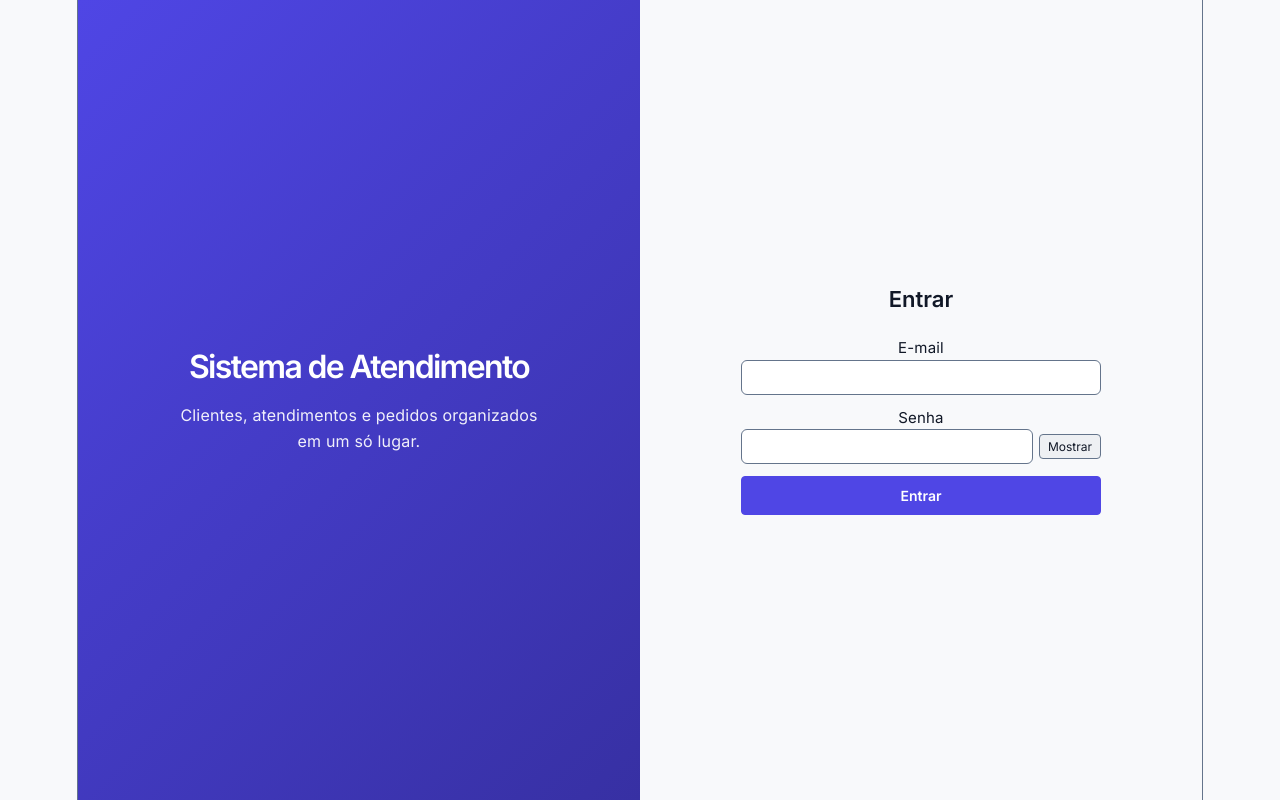
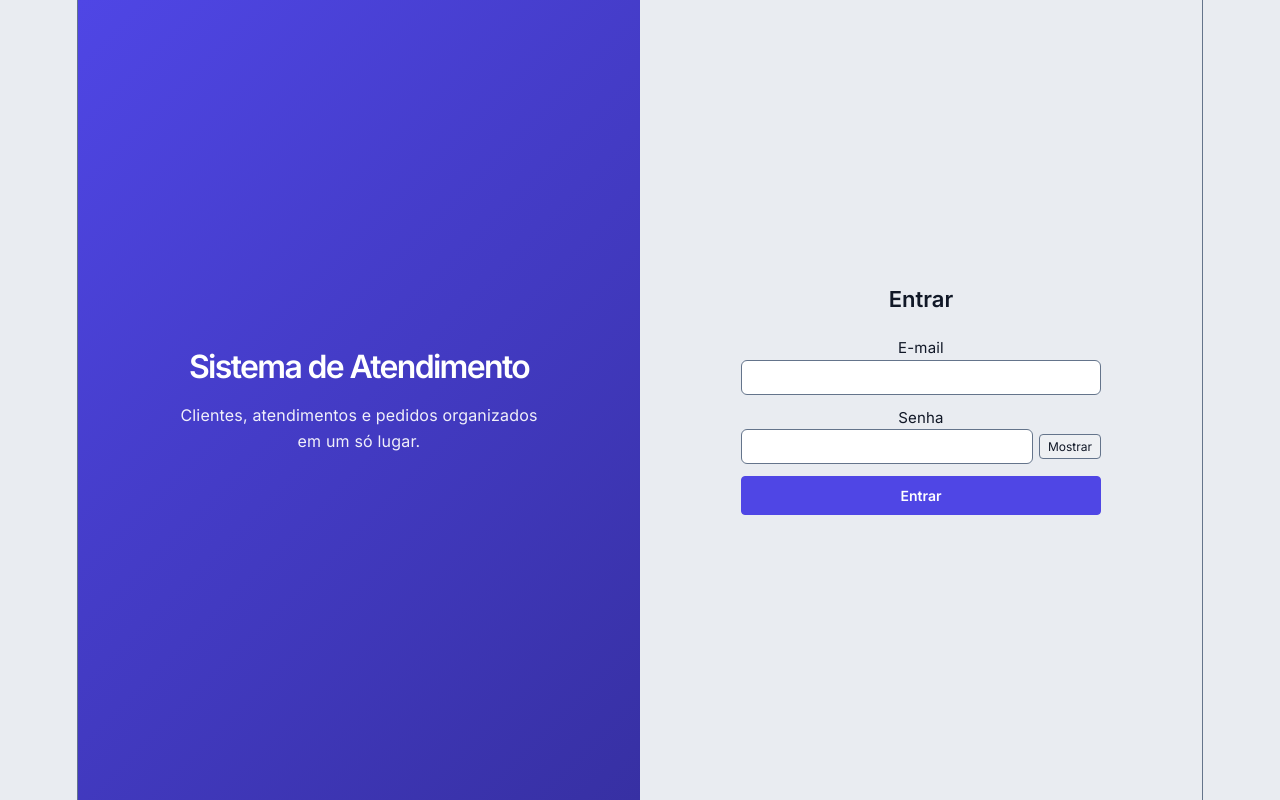
Before and after one commit to LeonardoDonizetti/Sistema-automatico-Controle-empresarial-e-Agente-de-IA, a React (Vite) app in the folder frontend/: page / in a window 1280 px wide. Built offline with nearby package versions, Linux system fonts and the light colour scheme; no server answers.

Commit message:
intensifica contraste do fundo no tema claro e adiciona sombra sutil em cards e tabelas

```diff
--- a/frontend/src/styles/paginas.css
+++ b/frontend/src/styles/paginas.css
@@ -3,9 +3,10 @@
 
     --fonte-base: "Inter", system-ui, -apple-system, "Segoe UI", Roboto, sans-serif;
 
-    /* Fundo "chão" da página, levemente quebrado (não branco puro) pra dar
-       profundidade. Contraste revalidado com este tom (ver notas abaixo). */
-    --tema-bg: #f8f9fb;
+    /* Fundo "chão" da página, quebrado o suficiente pra ser perceptível a
+       olho nu (~11% menos luminoso que branco puro). Contraste revalidado
+       com este tom (ver notas abaixo). */
+    --tema-bg: #e9ecf1;
     /* Fundo "superfície": cards, tabelas, painéis e campos de formulário -
        um branco mais puro que flutua sobre o --tema-bg. */
     --tema-superficie: #ffffff;
@@ -43,12 +44,16 @@
     --tema-erro: #dc2626;
     --tema-erro-bg-suave: rgba(220, 38, 38, 0.08);
 
-    /* Contraste revalidado contra o novo --tema-bg (#f8f9fb, luminância
-       0.9467 vs 1.0 do branco puro anterior):
-       texto principal #111827: 16.84:1 (era ~18.9:1)
-       texto suave #6b7280: 4.59:1 (era 4.83:1 - continua >= 4.5:1)
-       marca #4f46e5 (link/borda): 5.97:1 (era 6.29:1)
-       borda #64748b: 4.52:1 (era 4.76:1 - continua >= 3:1) */
+    /* Contraste revalidado contra o novo --tema-bg (#e9ecf1, luminância
+       0.8367 vs 1.0 do branco puro):
+       texto principal #111827: 14.98:1
+       marca #4f46e5 (link/borda): 5.49:1
+       borda #64748b: 4.02:1 (continua >= 3:1)
+       texto suave #6b7280: 4.08:1 sobre este fundo diretamente - abaixo de
+       4.5:1, MAS esse token só é usado em button:disabled (isento da
+       exigência de contraste pelo WCAG 1.4.3) e em .message-meta, que fica
+       dentro de .messages-box com --tema-superficie (branco, 4.83:1) - ou
+       seja, nenhum texto ativo real renderiza com esse contraste. */
 }
 
 :root[data-theme="dark"] {
@@ -307,6 +312,7 @@ textarea:focus {
     width: 100%;
     border-collapse: collapse;
     background-color: var(--tema-superficie);
+    box-shadow: 0 1px 3px rgba(0, 0, 0, 0.08);
 }
 
 .data-table thead tr {
@@ -498,7 +504,7 @@ textarea:focus {
     border-radius: 8px;
     padding: 16px;
     min-width: 160px;
-    box-shadow: 0 2px 8px var(--tema-marca-bg-suave);
+    box-shadow: 0 1px 3px rgba(0, 0, 0, 0.08), 0 2px 8px var(--tema-marca-bg-suave);
     background-color: var(--tema-superficie);
 }
 
@@ -571,7 +577,7 @@ textarea:focus {
     border-radius: 4px;
     padding: 12px;
     margin-bottom: 12px;
-    box-shadow: 0 1px 4px var(--tema-marca-bg-suave);
+    box-shadow: 0 1px 3px rgba(0, 0, 0, 0.08), 0 1px 4px var(--tema-marca-bg-suave);
     background-color: var(--tema-superficie);
 }
 
```
